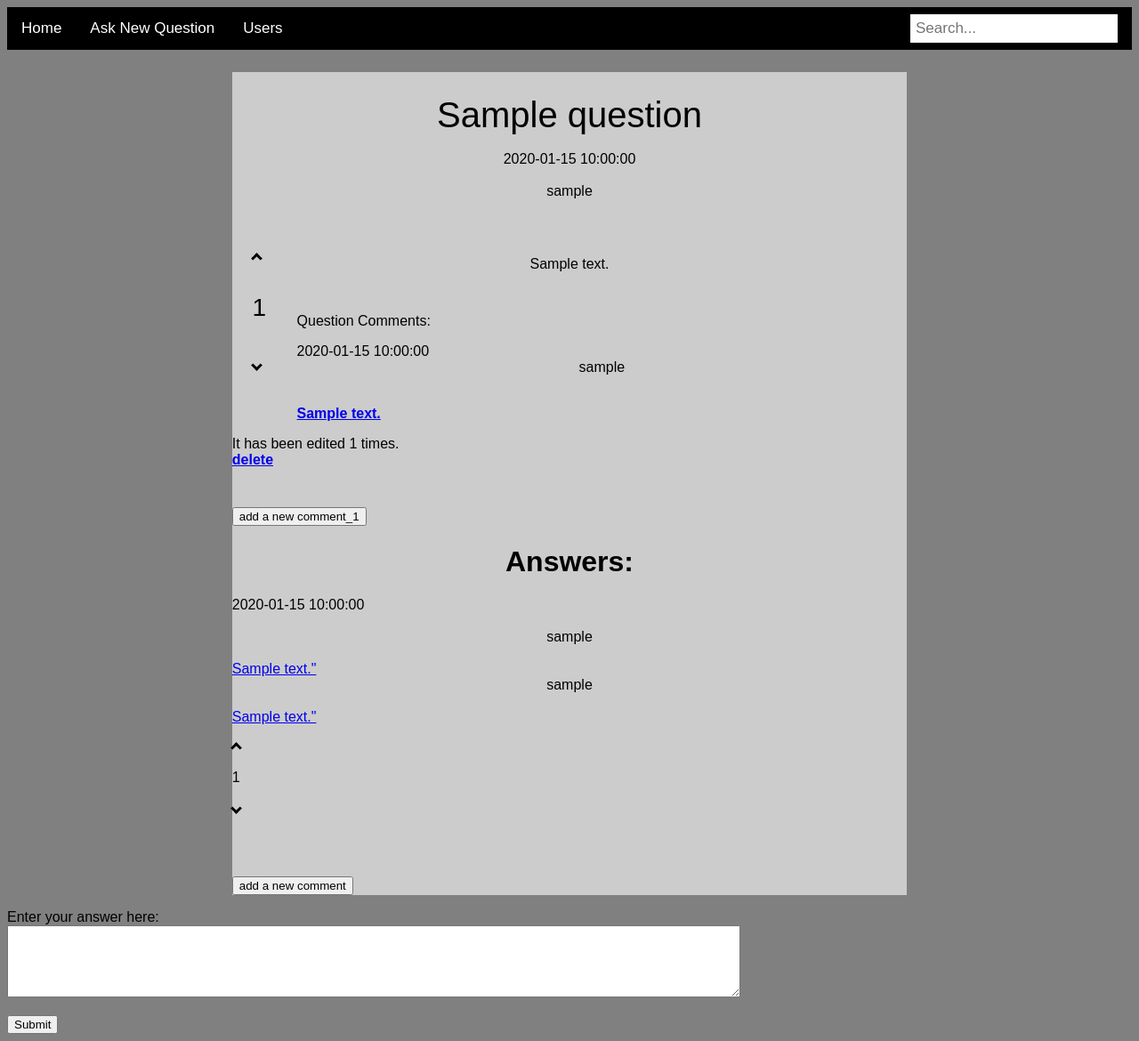
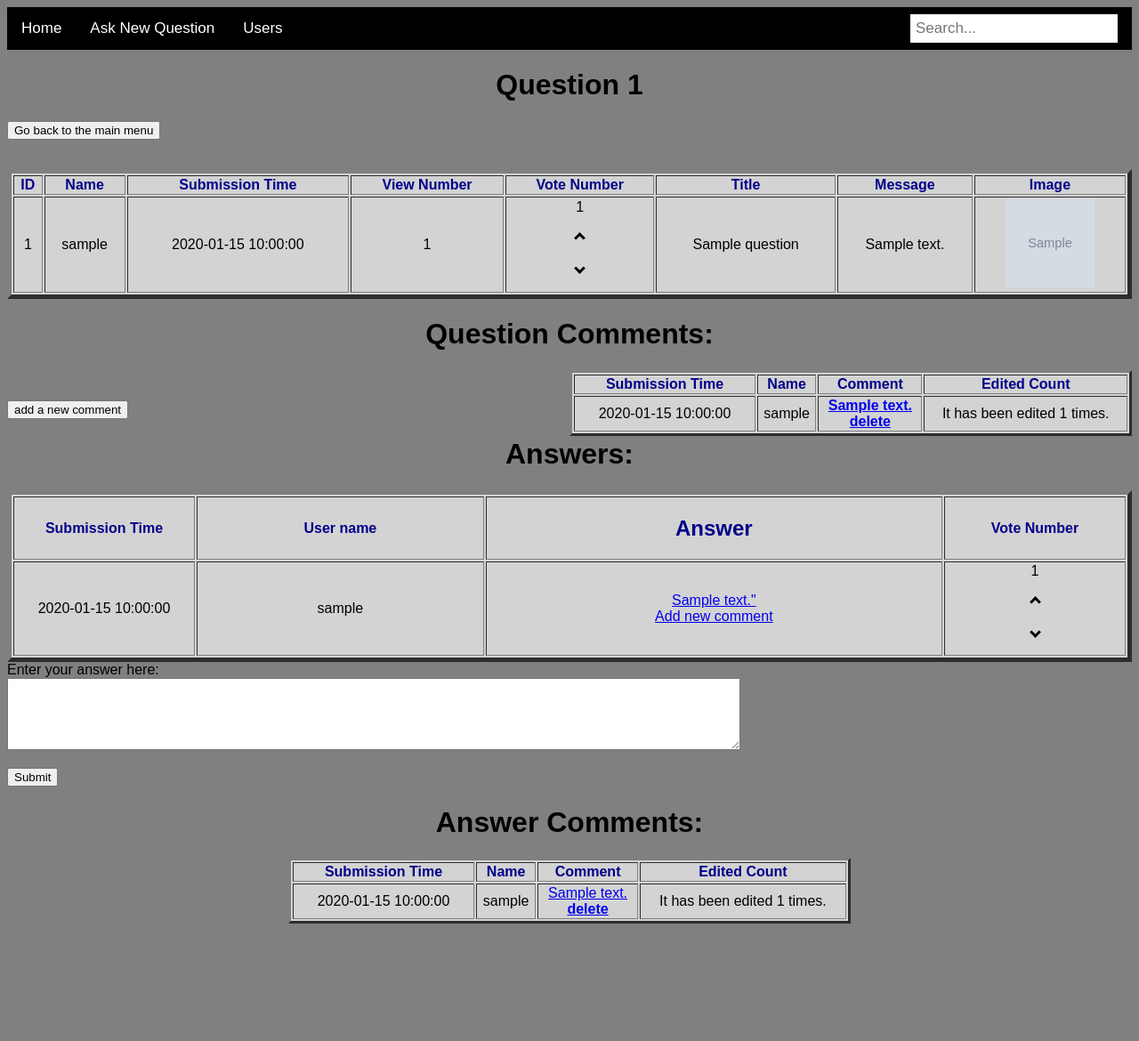
Before and after one commit to Cyntiedred/JinjaNinja, a Flask app: template templates/display.html in a window 1280 px wide. Shown: the whole page at 89% size. After the commit the page ends 1038 px from the top, so only its background shows below. Run offline with Flask 2, Linux system fonts and the light colour scheme; the template is opened without the code that fills it: most values are stand-ins (such as "Sample title", 1, 10 or a date in 2020); grey boxes marked "Sample" are stand-in pictures.

Commit message:
site back from death

```diff
--- a/templates/display.html
+++ b/templates/display.html
@@ -2,101 +2,123 @@
 
 {% block content %}
 
-    <div class="display_css">
+    <h1>Question {{ id }}</h1>
+    <form action="/">
+        <input type="submit" value="Go back to the main menu"/>
+        <div class="gap-15"></div>
+        <br>
+    </form>
+    <table width="100%" border="5">
+        <tr align="center">
+            <th>ID</th>
+            <th>Name</th>
+            <th>Submission Time</th>
+            <th>View Number</th>
+            <th>Vote Number</th>
+            <th>Title</th>
+            <th>Message</th>
+            <th>Image</th>
+        </tr>
+        {% for question in question_by_id %}
+            <tr align="center">
+                <td>{{ question.id }}</td>
+                <td>{{ question.user_name }}</td>
+                <td>{{ question.submission_time }}</td>
+                <td>{{ question.view_number }}</td>
+                <td>
+                    {{ question.vote_number }}<br>
+                    <a href="{{ url_for('vote', q_id=question.id, vote='up',reputation="up", user=question.user_name) }}">
+                        <p><i class="up"></i></p></a>
+                    <a href="{{ url_for('vote', q_id=question.id, vote='down',reputation="down", user=question.user_name) }}">
+                        <p><i class="down"></i></p></a>
 
-    {% for question in question_by_id %}
-        <div class="question_css">
-        <div class="question_title">{{ question.title }}</div><br>
-        <div class="question_submission_time">{{ question.submission_time }}</div><br>
-        <div class="user">{{ question.user_name }}</div><br>
-        <p class="question_message">{{ question.message }}</p>
-        <div class="question_vote_number">
-            <a href="{{ url_for('vote', q_id=question.id, vote='up', reputation = 'up', user = question.user_name) }}"><p><i class="up"></i></p></a>
-            {{ question.vote_number }}
-            <a href="{{ url_for('vote', q_id=question.id, vote='down', reputation = 'down', user = question.user_name) }}"><p><i class="down"></i></p></a>
-            <br>
-        </div>
-        </div>
+                </td>
+                <td>{{ question.title }}</td>
+                <td>{{ question.message }}</td>
+                <td><img src="{{ question.image }}" alt="Question Picture" width="100" height="100"></td>
+            </tr>
         {% endfor %}
+    </table>
 
-
+    <h1 align="left"> Question Comments: </h1>
+    <table width="50%" border="3" align="right">
+        <tr>
+            <th width="200px">Submission Time</th>
+            <th>Name</th>
+            <th>Comment</th>
+            <th>Edited Count</th>
+        </tr>
         {% for comment in question_comments %}
-
-            <div class="question_comment_css">
-                <br><p class="question_comment"> Question Comments: </p>
-                <div class="comment_submission_time">{{ comment['submission_time'] }}</div>
-                <div class="user">{{ comment.user_name }}</div>
-                <br>
-                <p class="comment_message">
-                    <b><a href="{{ url_for('edit_comment', c_id = comment.id ) }}">{{ comment['message'] }}</a></b><br>
-                </p>
-                <div class="comment_edited">It has been edited {{ comment.edited_count }} times.</div>
-                <div class="comment_delete">
-                    <b><a href="{{ url_for('delete_question_comment', c_id = comment.id ) }}">delete</a></b>
-                </div>
+            <tr align="center">
+                <td>{{ comment['submission_time'] }}</td>
+                <td>{{ comment.user_name }}</td>
+                <td><b><a href="{{ url_for('edit_comment', c_id = comment.id ) }}">{{ comment['message'] }}</a></b><br>
+                    <b><a href="{{ url_for('delete_question_comment', c_id = comment.id ) }}">delete</a></b></td>
+                <td>It has been edited {{ comment.edited_count }} times.</td>
+            </tr>
         {% endfor %}
-
-            <form class="ask_btn1" action="{{ url_for('add_new_comment_question', q_id=q_id) }}"
-                  method=get>
-                <br>
-                <p>
-                    <input align="center" type=submit value="add a new comment_1">
-                </p>
-            </form>
-            </div>
-
-
-
-        <h1 class="Answer" align="center">Answers: </h1>
-        {% for answer in answers %}
-
-            <div class="answer_css">
-
-                <div class="answer_submission_time">{{ answer.submission_time }}</div>
-                <br>
-                <div class="user">{{ answer.user_name }}</div>
-                <br>
-                <div class="answer_message">
-                    <a href="{{ url_for('edit_answer', a_id=answer.id) }}">{{ answer.message }}"</a>
-
-                    <div class="answer_comment_message">
-                        {% for comment in answer_comments %}
-                            <div class="user">{{ comment.user_name }}</div><br>
-                            <a href="{{ url_for('edit_comment', c_id = comment.id ) }}">{{ comment['message'] }}"</a>
-                        {% endfor %}
-                    </div>
-
-                </div>
-
-            <div class="answer_vote_number">
-                <a href="{{ url_for('vote_for_answer', a_id=answer.id, vote='up', reputation='up', user = answer.user_name) }}"><p><i class="up"></i></p></a>
-                {{ answer.vote_number }}
-                <a href="{{ url_for('vote_for_answer', a_id=answer.id, vote='down', reputation = 'down', user = answer.user_name) }}"><p><i class="down"></i></p></a>
-            </div>
-            <br>
-        </div>
-
-        {% endfor %}
-
-        <form action="{{ url_for('add_new_comment_answer', a_id=a_id) }}"
+    </table>
+    <form action="{{ url_for('add_new_comment_question', q_id=q_id) }}"
           method=get>
         <br>
         <p>
             <input align="center" type=submit value="add a new comment">
         </p>
     </form>
-    </div>
 
+    <h1 align="center">Answers: </h1>
+    <table width="100%" border="5" align="left">
+        <tr>
+            <th width="200px"><h4>Submission Time</h4></th>
+            <th>User name</th>
+            <th><h2> Answer </h2></th>
+            <th width="200px"><h4>Vote Number</h4></th>
+        </tr>
+        {% for answer in answers %}
+            <tr align="center">
+                <td>{{ answer.submission_time }}</td>
+                <td>{{ answer.user_name }}</td>
+                <td><a href="{{ url_for('edit_answer', a_id=answer.id) }}">{{ answer.message }}"</a><br>
+                    <a href="{{ url_for('add_new_comment_answer', a_id=answer.id) }}">Add new comment</a>
+                </td>
+                <td>{{ answer.vote_number }}<br>
+                    <a href="{{ url_for('vote_for_answer', a_id=answer.id, vote='up',reputation="up", user=answer.user_name) }}">
+                        <p><i class="up"></i></p></a>
+                    <a href="{{ url_for('vote_for_answer', a_id=answer.id, vote='down',reputation="down", user=answer.user_name) }}">
+                        <p><i class="down"></i></p></a>
+            </tr>
+        {% endfor %}
+    </table>
 
-<form class="new_answer" action="{{ url_for('add_new_answer', q_id=q_id) }}" method="post">
+    <form action="{{ url_for('add_new_answer', q_id=q_id) }}" method="post">
         <p>
-        <label class="message" for="message">Enter your answer here:</label>
+            <label for="message">Enter your answer here:</label>
             <br>
             <textarea name="message" id="message" cols="100" rows="5" required></textarea>
         </p>
-    <button class="btn-submit" type="submit">Submit</button>
+        <button type="submit">Submit</button>
     </form>
 
-
+    <h1 align="center"> Answer Comments: </h1>
+    <table width="50%" border="3" align="center">
+        <tr>
+            <th width="200px">Submission Time</th>
+            <th>Name</th>
+            <th>Comment</th>
+            <th>Edited Count</th>
+            {% for comment in answer_comments %}
+                <tr align="center">
+                    <td>{{ comment['submission_time'] }}</td>
+                    <td>{{ comment.user_name }}</td>
+                    <td><a href="{{ url_for('edit_comment', c_id = comment.id ) }}">{{ comment['message'] }}</a><br>
+                        <b><a href="{{ url_for('delete_answer_comment', c_id = comment.id ) }}">delete</a></b></td>
+                    <td>It has been edited {{ comment.edited_count }} times.</td>
+                </tr>
+            {% endfor %}
+    </table>
+    <form action="{{ url_for('add_new_comment_answer', a_id=a_id) }}"
+          method=get>
+        <br>
+    </form>
 
 {% endblock %}
```
Also changed, not shown: data_handler.py (+14 -14 lines), templates/all_user_activities.html (+68 -62 lines), server.py (line endings or trailing spaces), templates/layout.html (line endings or trailing spaces). Lines whose indentation alone changed are shown as unchanged.
